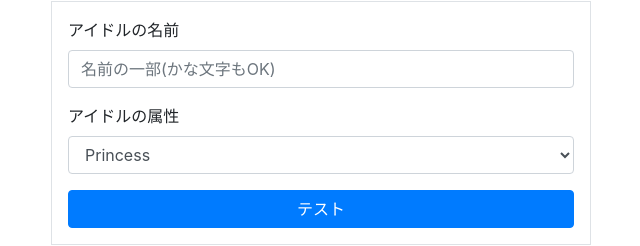
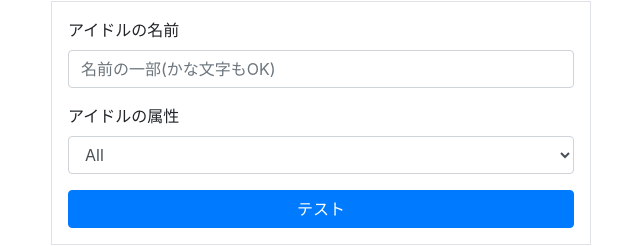
Before and after one commit to YSRKEN/MisakiMemo2nd, a React (Create React App) app in the folder misaki-memo-2nd/: page / in a window 1280 px wide. Shown: the part 103-349 px from the top of the page, without its empty margins (319-959 px from the left). Built offline with nearby package versions, Linux system fonts and the light colour scheme.

Commit message:
[add] Context、Stateを導入して基礎作りを行った

```diff
--- a/misaki-memo-2nd/src/App.css
+++ b/misaki-memo-2nd/src/App.css
@@ -1,3 +1,3 @@
-.test {
+.text-red {
   color: red;
 }
--- a/misaki-memo-2nd/src/App.tsx
+++ b/misaki-memo-2nd/src/App.tsx
@@ -1,9 +1,50 @@
-import React from 'react';
+import React, { createContext, useState, FormEvent } from 'react';
 import './App.css';
 import 'bootstrap/dist/css/bootstrap.min.css';
 import { Button, Container, Row, Col, Form } from 'react-bootstrap';
 
-const App: React.FC = () => (
+type ActionType = 'setIdolName' | 'setIdolType';
+type IdolType = 'All' | 'Princess' | 'Fairy' | 'Angel';
+
+interface Action {
+  type: ActionType;
+  message: string;
+}
+
+interface ApplicationStore {
+  idolName: string;
+  idolType: IdolType;
+  dispatch: (action: Action) => void;
+}
+
+const StateContext = createContext<ApplicationStore>({} as ApplicationStore);
+
+const useStore = () => {
+  const [idolName, setIdolName] = useState('');
+  const [idolType, setIdolType] = useState<IdolType>('All');
+
+  const dispatch = (action: Action) => {
+    switch (action.type) {
+      case 'setIdolName':
+        setIdolName(action.message);
+        break;
+      case 'setIdolType':
+        setIdolType(action.message as IdolType);
+        break;
+      default:
+        break;
+    }
+  };
+
+  return { idolName, idolType, dispatch };
+};
+
+const App: React.FC = () => {
+  const context = useStore();
+  const { idolName, idolType } = context;
+
+  return (
+    <StateContext.Provider value={context}>
       <Container>
         <Row>
           <Col className="m-3">
@@ -15,21 +56,50 @@ const App: React.FC = () => (
             <Form className="border p-3">
               <Form.Group controlId="idolName">
                 <Form.Label>アイドルの名前</Form.Label>
-            <Form.Control type="text" placeholder="名前の一部(かな文字もOK)" />
+                <Form.Control
+                  type="text"
+                  placeholder="名前の一部(かな文字もOK)"
+                  value={idolName}
+                  onChange={(e: FormEvent<any>) =>
+                    context.dispatch({
+                      type: 'setIdolName',
+                      message: e.currentTarget.value,
+                    } as Action)
+                  }
+                />
               </Form.Group>
               <Form.Group controlId="idolType">
                 <Form.Label>アイドルの属性</Form.Label>
-            <Form.Control as="select">
-              <option className="test">Princess</option>
+                <Form.Control
+                  as="select"
+                  value={idolType}
+                  onChange={(e: FormEvent<any>) =>
+                    context.dispatch({
+                      type: 'setIdolType',
+                      message: e.currentTarget.value,
+                    } as Action)
+                  }
+                >
+                  <option>All</option>
+                  <option>Princess</option>
                   <option>Fairy</option>
                   <option>Angel</option>
                 </Form.Control>
               </Form.Group>
-          <Button className="w-100">テスト</Button>
+              <Button
+                className="w-100"
+                onClick={() =>
+                  alert(`name=${context.idolName}\ntype=${context.idolType}`)
+                }
+              >
+                テスト
+              </Button>
             </Form>
           </Col>
         </Row>
       </Container>
+    </StateContext.Provider>
   );
+};
 
 export default App;
```
Lines whose indentation alone changed are shown as unchanged.
